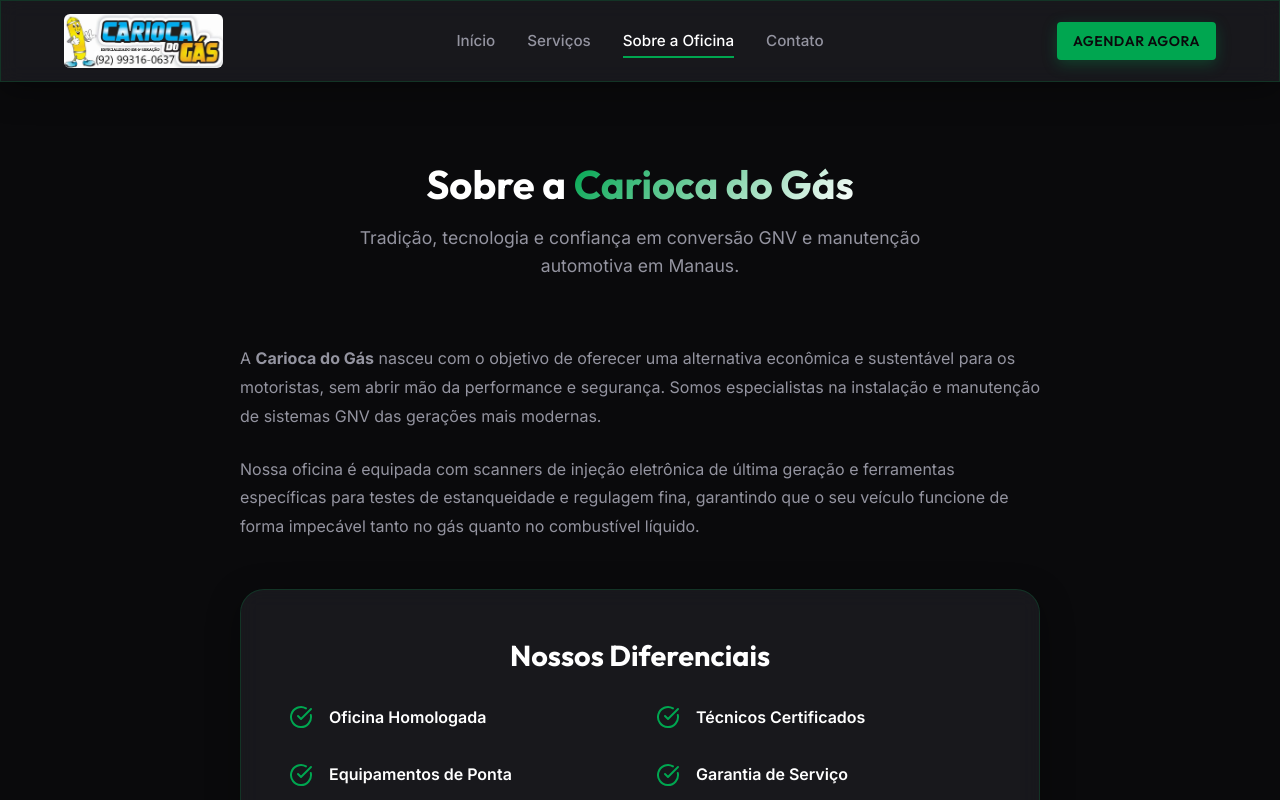
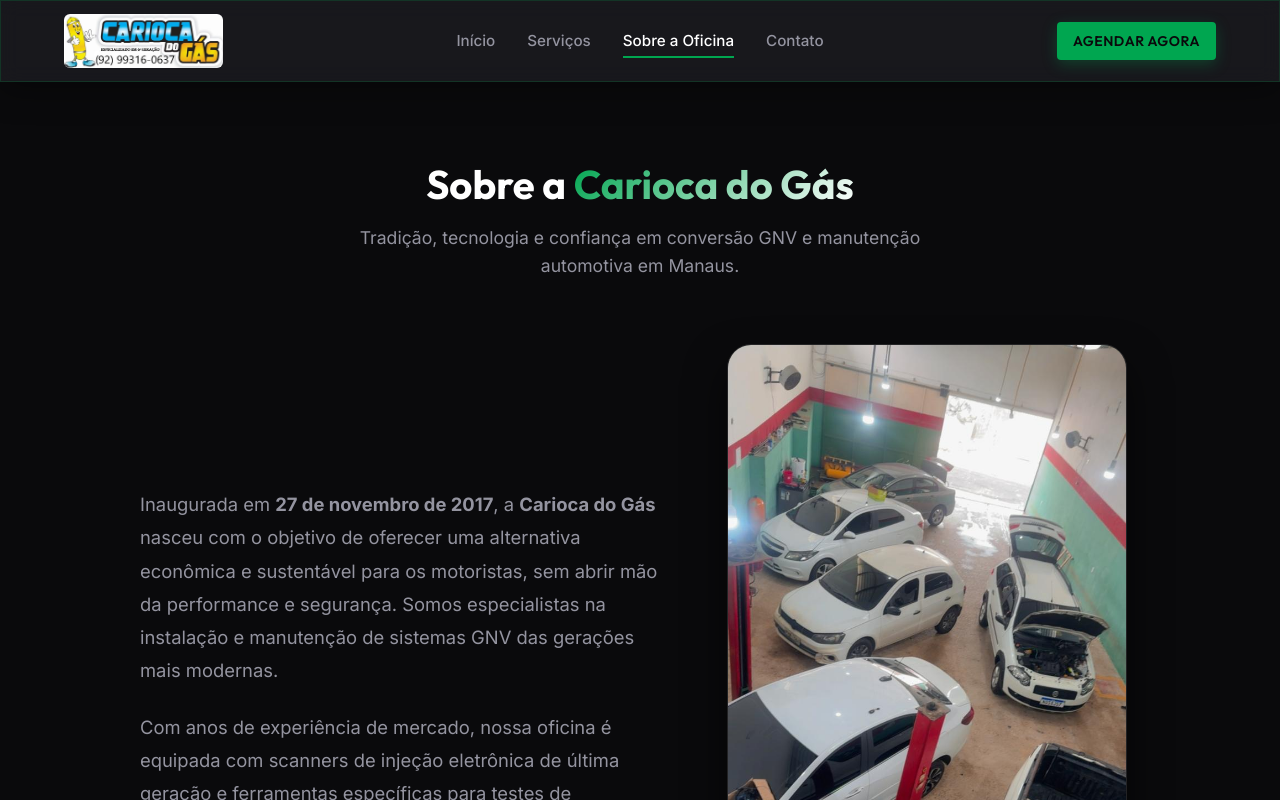
Before and after one commit to infostenzys-star/carioca-do-gas, a React (Vite) app: page /sobre in a window 1280 px wide. Shown: the top 800 px of the page. Built offline with nearby package versions, Linux system fonts and the light colour scheme.

Commit message:
Adicionado a fachada da Oficina

```diff
--- a/src/data/companyData.js
+++ b/src/data/companyData.js
@@ -5,8 +5,8 @@
   whatsapp: "5592993160637",
   email: "willian_gnv@hotmail.com",
   address: "R. B, 430 - Tarumã, Manaus - AM CEP.: 69041-000",
-  mapUrl: "https://maps.google.com/?q=Manaus,AM",
-  embedMapUrl: "https://www.google.com/maps/embed?pb=!1m18!1m12!1m3!1d127504.42261546738!2d-60.10309995576214!3d-3.113063599999995!2m3!1f0!2f0!3f0!3m2!1i1024!2i768!4f13.1!3m3!1m2!1s0x926c1bc8b37647b7%3A0x2b485c9fab7e05!2sManaus%2C%20AM!5e0!3m2!1spt-BR!2sbr!4v1713028212177!5m2!1spt-BR!2sbr",
+  mapUrl: "https://www.google.com/maps/search/?api=1&query=R.+B,+430+-+Tarum%C3%A3,+Manaus+-+AM,+69041-000",
+  embedMapUrl: "https://maps.google.com/maps?q=R.+B,+430+-+Tarum%C3%A3,+Manaus+-+AM,+69041-000&t=&z=17&ie=UTF8&iwloc=&output=embed",
   workingHours: "Seg - Sex: 08:00 às 17:00 | Sáb: 08:00 às 12:00",
   social: {
     instagram: "https://www.instagram.com/carioca_do_gas?igsh=MTl2a3l4OXp3aXVseQ==",
--- a/src/pages/About.jsx
+++ b/src/pages/About.jsx
@@ -1,6 +1,7 @@
 import React from 'react';
 import { CheckCircle } from 'lucide-react';
 import { companyData } from '../data/companyData';
+import oficinaImg from '../assets/Oficina.jpeg';
 
 const About = () => {
   return (
@@ -14,13 +15,18 @@
 
           <div style={{ display: 'flex', flexDirection: 'column', gap: '3rem', alignItems: 'center' }}>
 
-            <div style={{ maxWidth: '800px', lineHeight: '1.8', color: 'var(--color-text-muted)' }}>
-              <p style={{ marginBottom: '1.5rem' }}>
-                A <strong>{companyData.name}</strong> nasceu com o objetivo de oferecer uma alternativa econômica e sustentável para os motoristas, sem abrir mão da performance e segurança. Somos especialistas na instalação e manutenção de sistemas GNV das gerações mais modernas.
-              </p>
-              <p>
-                Nossa oficina é equipada com scanners de injeção eletrônica de última geração e ferramentas específicas para testes de estanqueidade e regulagem fina, garantindo que o seu veículo funcione de forma impecável tanto no gás quanto no combustível líquido.
-              </p>
+            <div style={{ display: 'flex', flexWrap: 'wrap', gap: '3rem', justifyContent: 'center', alignItems: 'center', maxWidth: '1000px', width: '100%' }}>
+              <div style={{ flex: '1 1 400px', fontSize: '1.15rem', lineHeight: '1.8', color: 'var(--color-text-muted)' }}>
+                <p style={{ marginBottom: '1.5rem' }}>
+                  Inaugurada em <strong>27 de novembro de 2017</strong>, a <strong>{companyData.name}</strong> nasceu com o objetivo de oferecer uma alternativa econômica e sustentável para os motoristas, sem abrir mão da performance e segurança. Somos especialistas na instalação e manutenção de sistemas GNV das gerações mais modernas.
+                </p>
+                <p>
+                  Com anos de experiência de mercado, nossa oficina é equipada com scanners de injeção eletrônica de última geração e ferramentas específicas para testes de estanqueidade e regulagem fina, garantindo que o seu veículo funcione de forma impecável tanto no gás quanto no combustível líquido.
+                </p>
+              </div>
+              <div style={{ flex: '1 1 300px', display: 'flex', justifyContent: 'center' }}>
+                <img src={oficinaImg} alt="Interior da Oficina Carioca do Gás" style={{ width: '100%', maxWidth: '400px', borderRadius: '24px', boxShadow: '0 20px 40px rgba(0,0,0,0.6)', border: '1px solid rgba(255,255,255,0.1)' }} />
+              </div>
             </div>
 
             <div className="surface-glass" style={{ padding: '3rem', borderRadius: '24px', width: '100%', maxWidth: '800px' }}>
--- a/src/pages/Contact.jsx
+++ b/src/pages/Contact.jsx
@@ -2,6 +2,7 @@
 import { MapPin, Phone, Mail, Clock } from 'lucide-react';
 import Button from '../components/Button';
 import { companyData } from '../data/companyData';
+import fachadaImg from '../assets/fachada.jpeg';
 
 const Contact = () => {
   return (
@@ -86,7 +87,8 @@
           </div>
 
           {/* Embedded Map Section */}
-          <div style={{ marginTop: '4rem', borderRadius: '24px', overflow: 'hidden', border: '1px solid var(--color-border)', height: '400px' }}>
+          <div style={{ marginTop: '4rem', display: 'grid', gridTemplateColumns: 'repeat(auto-fit, minmax(300px, 1fr))', gap: '2rem' }}>
+            <div style={{ borderRadius: '24px', overflow: 'hidden', border: '1px solid var(--color-border)', height: '400px' }}>
               <iframe
                 src={companyData.embedMapUrl}
                 width="100%"
@@ -98,6 +100,10 @@
                 title="Localização Carioca do Gás"
               ></iframe>
             </div>
+            <div style={{ borderRadius: '24px', overflow: 'hidden', border: '1px solid var(--color-border)', height: '400px' }}>
+              <img src={fachadaImg} alt="Fachada da Oficina Carioca do Gás" style={{ width: '100%', height: '100%', objectFit: 'cover' }} />
+            </div>
+          </div>
         </div>
       </section>
     </div>
--- a/src/pages/Home.css
+++ b/src/pages/Home.css
@@ -30,6 +30,15 @@
 
 .hero-content {
   max-width: 800px;
+}
+
+.hero-logo {
+  max-width: 100%;
+  width: 360px;
+  border-radius: 16px;
+  margin-bottom: 2rem;
+  box-shadow: 0 10px 35px rgba(0, 0, 0, 0.4);
+  border: 1px solid rgba(255, 255, 255, 0.05);
 }
 
 .hero-title {
--- a/src/pages/Home.jsx
+++ b/src/pages/Home.jsx
@@ -4,6 +4,8 @@
 import Button from '../components/Button';
 import ServiceCard from '../components/ServiceCard';
 import { companyData } from '../data/companyData';
+import logoImg from '../assets/Logo.jpeg';
+import fachadaImg from '../assets/fachada.jpeg';
 import './Home.css';
 
 const Home = () => {
@@ -14,6 +16,7 @@
         <div className="hero-overlay"></div>
         <div className="container hero-container">
           <div className="hero-content">
+            <img src={logoImg} alt="Logo Carioca do Gás" className="hero-logo" />
             <h1 className="hero-title">
               Potência e Economia <br/>
               <span className="text-gradient">Levados a Sério</span>
@@ -73,7 +76,7 @@
             <h2 className="section-title">Onde nos <span className="text-gradient">Encontrar</span></h2>
             <p className="section-desc">Venha nos visitar em nossa oficina equipada em Manaus.</p>
           </div>
-          <div style={{ display: 'flex', flexDirection: 'column', gap: '2rem', alignItems: 'center' }}>
+          <div style={{ display: 'grid', gridTemplateColumns: 'repeat(auto-fit, minmax(300px, 1fr))', gap: '2rem', alignItems: 'center' }}>
             <div style={{ width: '100%', height: '350px', borderRadius: '24px', overflow: 'hidden', border: '1px solid var(--color-border)' }}>
               <iframe
                 src={companyData.embedMapUrl}
@@ -86,9 +89,12 @@
                 title="Localização Carioca do Gás"
               ></iframe>
             </div>
-            <a href={companyData.mapUrl} target="_blank" rel="noopener noreferrer" className="btn btn-secondary btn-md" style={{ display: 'inline-flex', alignItems: 'center', gap: '0.5rem' }}>
-              📍 Abrir no GPS (Traçar Rota)
-            </a>
+            <div style={{ display: 'flex', flexDirection: 'column', gap: '1.5rem', alignItems: 'center' }}>
+              <img src={fachadaImg} alt="Fachada da Carioca do Gás" style={{ width: '100%', height: '280px', objectFit: 'cover', borderRadius: '24px', border: '1px solid var(--color-border)', boxShadow: '0 10px 30px rgba(0,0,0,0.5)' }} />
+              <a href={companyData.mapUrl} target="_blank" rel="noopener noreferrer" className="btn btn-secondary btn-md" style={{ display: 'inline-flex', alignItems: 'center', gap: '0.5rem' }}>
+                📍 Abrir no GPS (Traçar Rota)
+              </a>
+            </div>
           </div>
         </div>
       </section>
```
Also changed, not shown: src/assets/Oficina.jpeg (added), src/assets/fachada.jpeg (added). Lines whose indentation alone changed are shown as unchanged.
